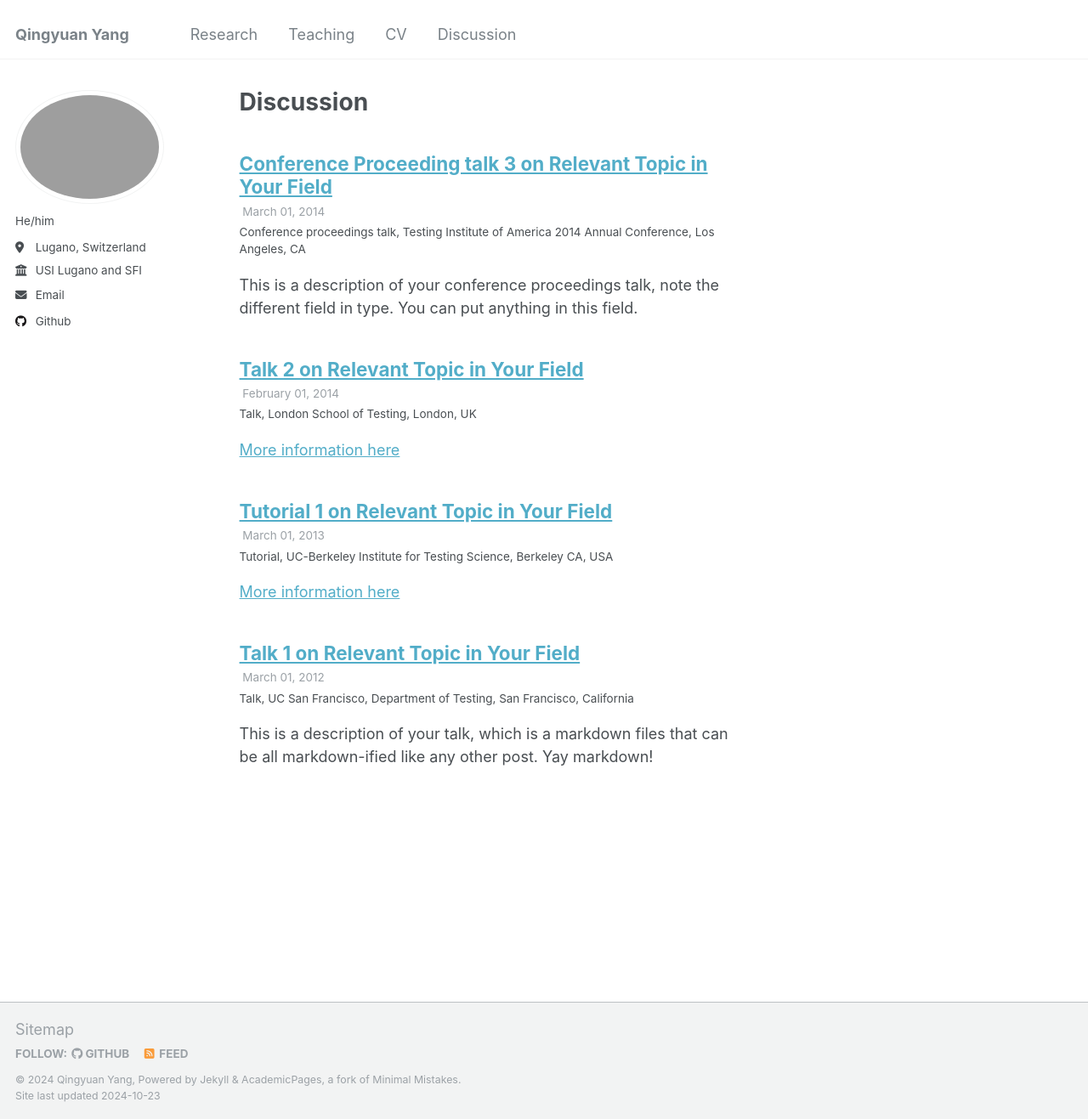
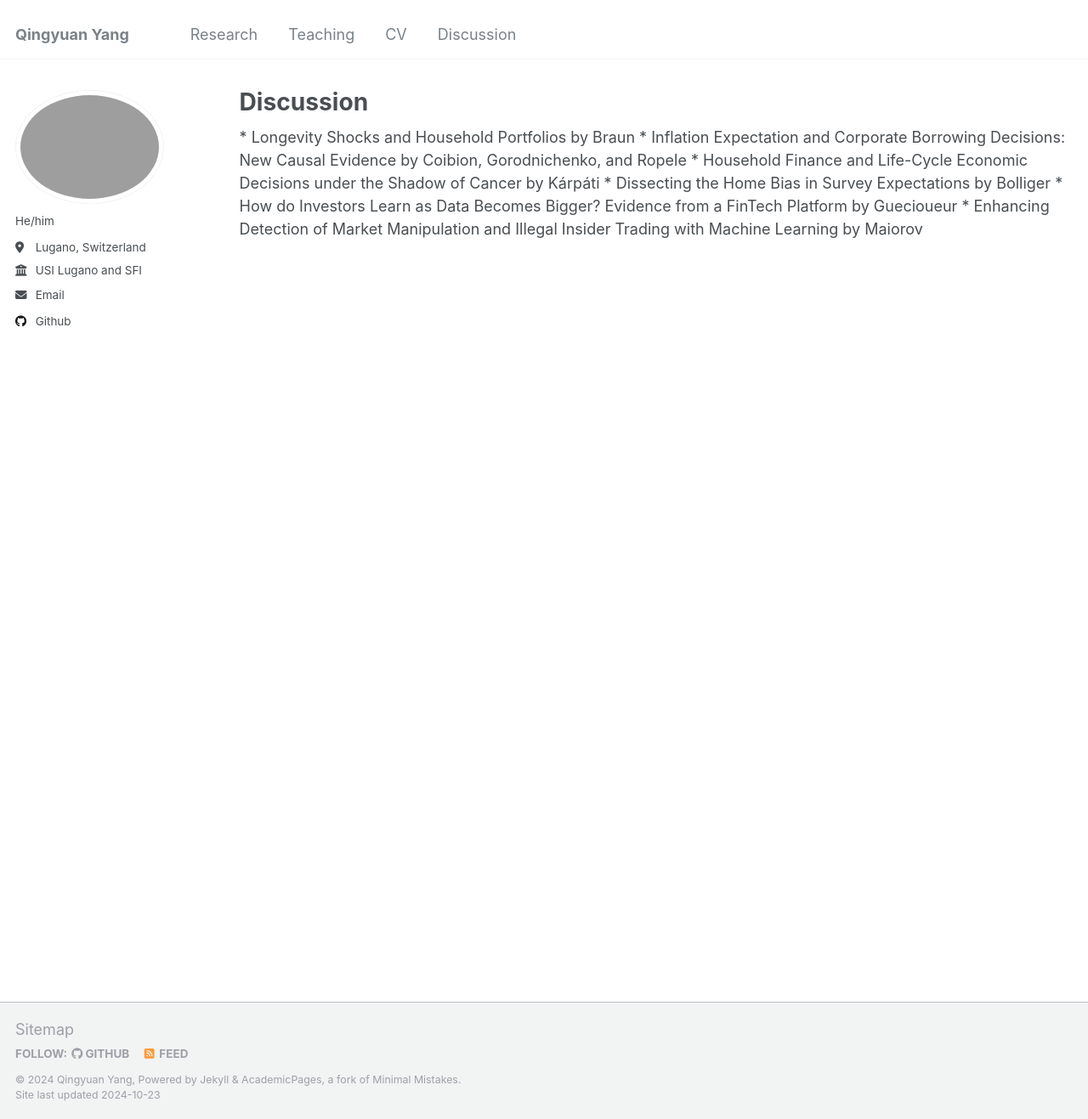
Before and after one commit to acctyl/qingyuan_yang.github.io, a Jekyll site: the page built from _pages/talks.html, in a window 1280 px wide and 1317 px high. Shown: the whole window at 85% size. Built offline with Jekyll 4.4.1, drawn with Linux system fonts in a browser that asks for light colours.

Commit message:
talks.html

```diff
--- a/_pages/talks.html
+++ b/_pages/talks.html
@@ -5,12 +5,11 @@ permalink: /Discussion/
 author_profile: true
 ---
 
-{% if site.talkmap_link == true %}
+{% include base_path %}
 
-<p style="text-decoration:underline;"><a href="/talkmap.html">See a map of all the places I've given a talk!</a></p>
-
-{% endif %}
-
-{% for post in site.talks reversed %}
-  {% include archive-single-talk.html %}
-{% endfor %}
+* Longevity Shocks and Household Portfolios by Braun
+* Inflation Expectation and Corporate Borrowing Decisions: New Causal Evidence by Coibion, Gorodnichenko, and Ropele
+* Household Finance and Life-Cycle Economic Decisions under the Shadow of Cancer by Kárpáti
+* Dissecting the Home Bias in Survey Expectations by Bolliger
+* How do Investors Learn as Data Becomes Bigger? Evidence from a FinTech Platform by Guecioueur
+* Enhancing Detection of Market Manipulation and Illegal Insider Trading with Machine Learning by Maiorov
```
